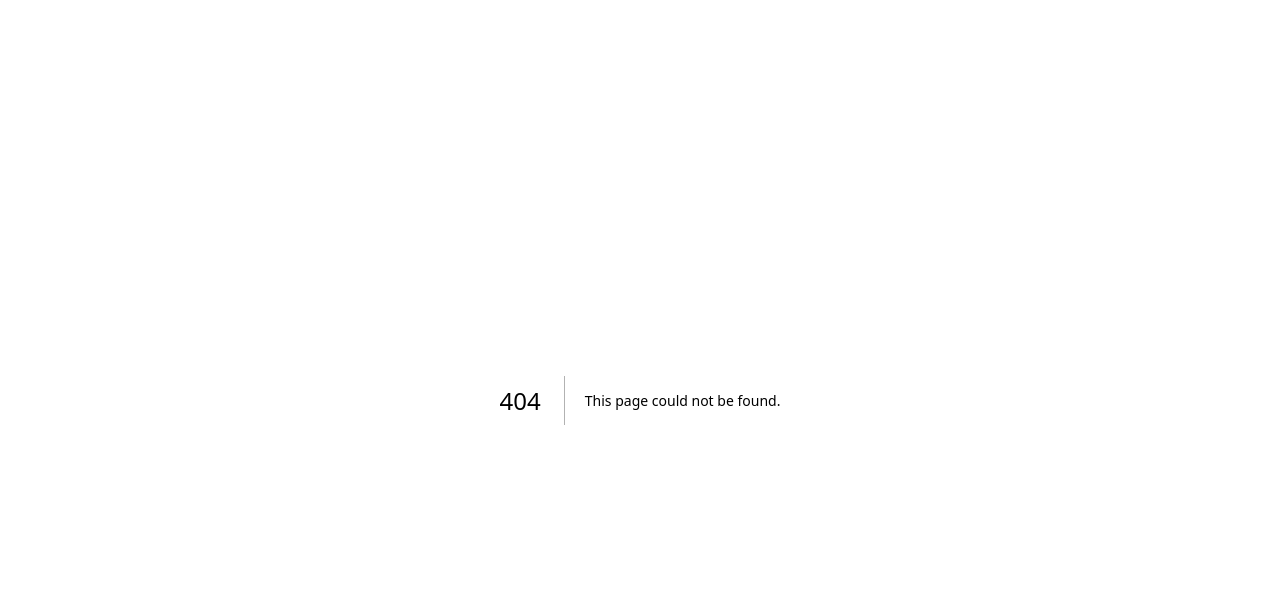
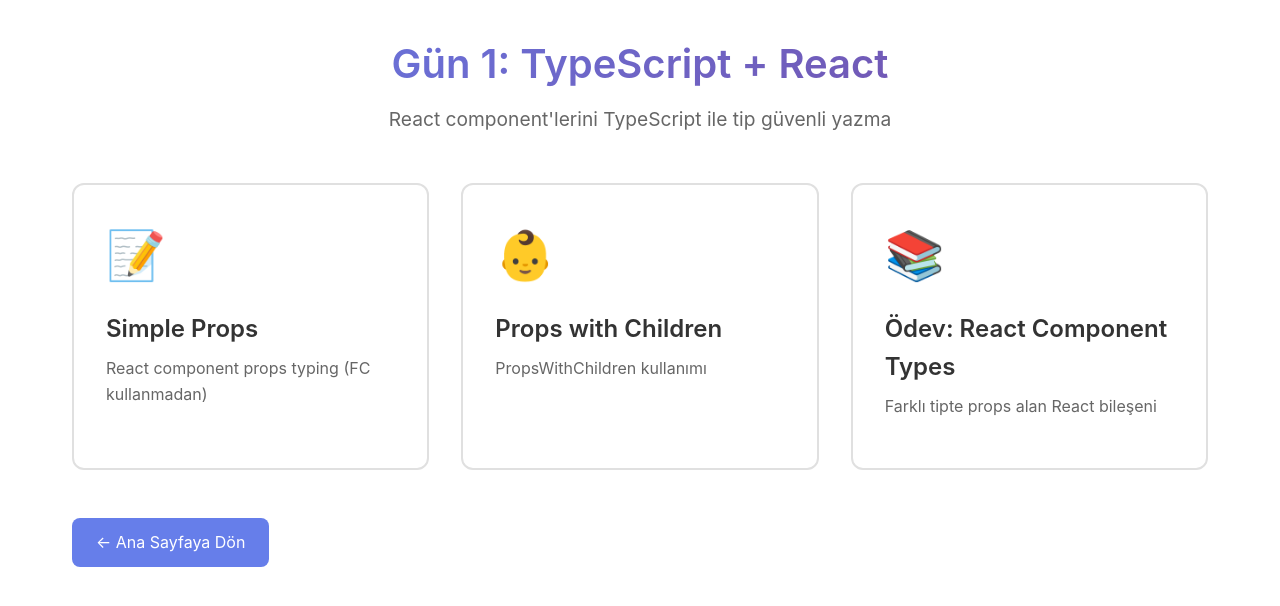
Before and after one commit to berksafran/react-workshop, a Next.js app in the folder 03-react-nextjs-workshop/: page /day1-typescript-react in a window 1280 px wide. Before the commit this address had no page. Shown: the top 606 px of the page. Built offline with nearby package versions, Linux system fonts and the light colour scheme.

Commit message:
feat: Add workshop README, new TypeScript + React module, and update lifecycle notes.

```diff
--- /dev/null
+++ b/03-react-nextjs-workshop/app/day1-typescript-react/page.tsx
@@ -0,0 +1,55 @@
+import Link from 'next/link';
+import styles from '../day1-react-core/page.module.scss';
+
+export default function Day1TypeScriptReactPage() {
+    const topics = [
+        {
+            id: 1,
+            title: 'Simple Props',
+            description: 'React component props typing (FC kullanmadan)',
+            path: '/day1-typescript-react/01-simple-props',
+            emoji: '📝'
+        },
+        {
+            id: 2,
+            title: 'Props with Children',
+            description: 'PropsWithChildren kullanımı',
+            path: '/day1-typescript-react/02-props-with-children',
+            emoji: '👶'
+        },
+        {
+            id: 3,
+            title: 'Ödev: React Component Types',
+            description: 'Farklı tipte props alan React bileşeni',
+            path: '/day1-typescript-react/03-ODEV-react-ts-types',
+            emoji: '📚'
+        }
+    ];
+
+    return (
+        <div className={styles.container}>
+            <header className={styles.header}>
+                <h1>Gün 1: TypeScript + React</h1>
+                <p>React component'lerini TypeScript ile tip güvenli yazma</p>
+            </header>
+
+            <div className={styles.grid}>
+                {topics.map((topic) => (
+                    <Link
+                        key={topic.id}
+                        href={topic.path}
+                        className={styles.card}
+                    >
+                        <div className={styles.emoji}>{topic.emoji}</div>
+                        <h2>{topic.title}</h2>
+                        <p>{topic.description}</p>
+                    </Link>
+                ))}
+            </div>
+
+            <Link href="/" className={styles.backLink}>
+                ← Ana Sayfaya Dön
+            </Link>
+        </div>
+    );
+}
```
Also changed, not shown: 03-react-nextjs-workshop/app/day1-react-core/03-lifecycle/NOTES.md (+1 -1 lines), 03-react-nextjs-workshop/app/day1-typescript-react/02-props-with-children/NOTES.md (added, +140 -0 lines), 03-react-nextjs-workshop/app/page.tsx (+10 -0 lines), 03-react-nextjs-workshop/app/day1-typescript-react/01-simple-props/NOTES.md (renamed from 03-react-nextjs-workshop/app/typescript-examples/NOTES.md), 03-react-nextjs-workshop/app/day1-typescript-react/01-simple-props/page.tsx (renamed from 03-react-nextjs-workshop/app/typescript-examples/01-simple-props.tsx), 03-react-nextjs-workshop/app/day1-typescript-react/02-props-with-children/page.tsx (renamed from 03-react-nextjs-workshop/app/typescript-examples/02-props-with-children.tsx), 03-react-nextjs-workshop/app/day1-typescript-react/03-ODEV-react-ts-types/ODEV-README.md (renamed from 03-react-nextjs-workshop/app/typescript-examples/ODEV-react-ts-types/ODEV-README.md), 03-react-nextjs-workshop/app/day1-typescript-react/03-ODEV-react-ts-types/solution.tsx (renamed from 03-react-nextjs-workshop/app/typescript-examples/ODEV-react-ts-types/solution.tsx).
